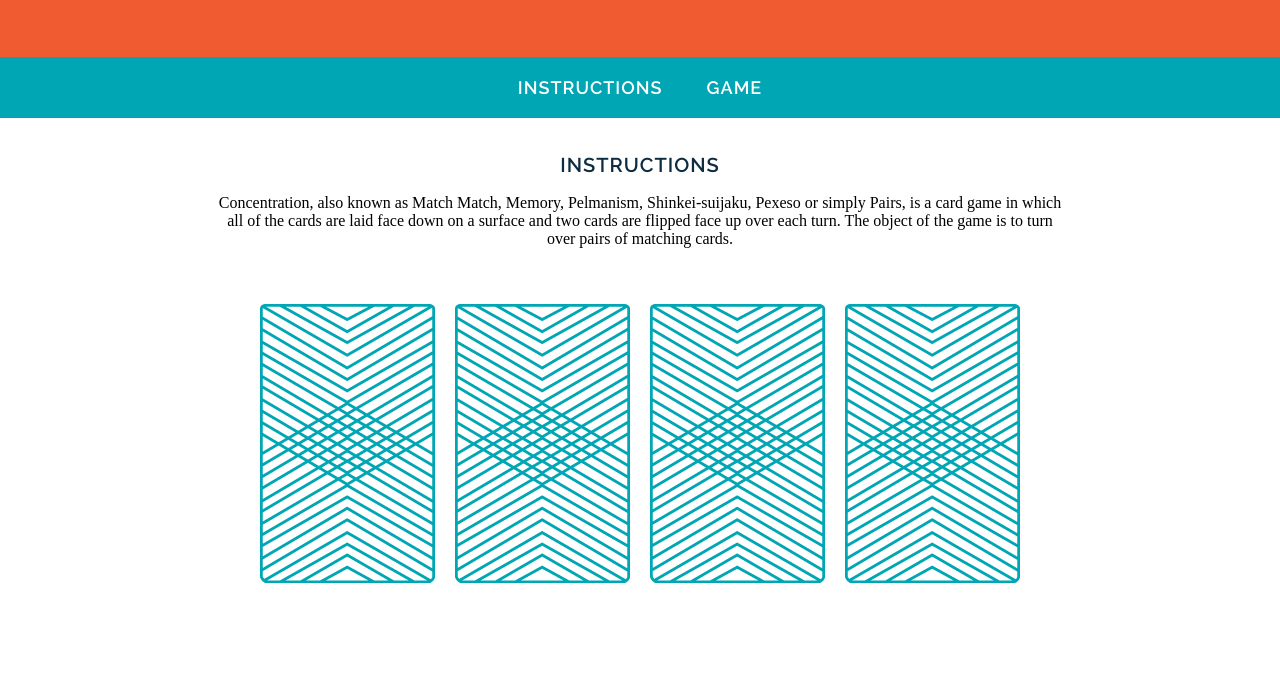
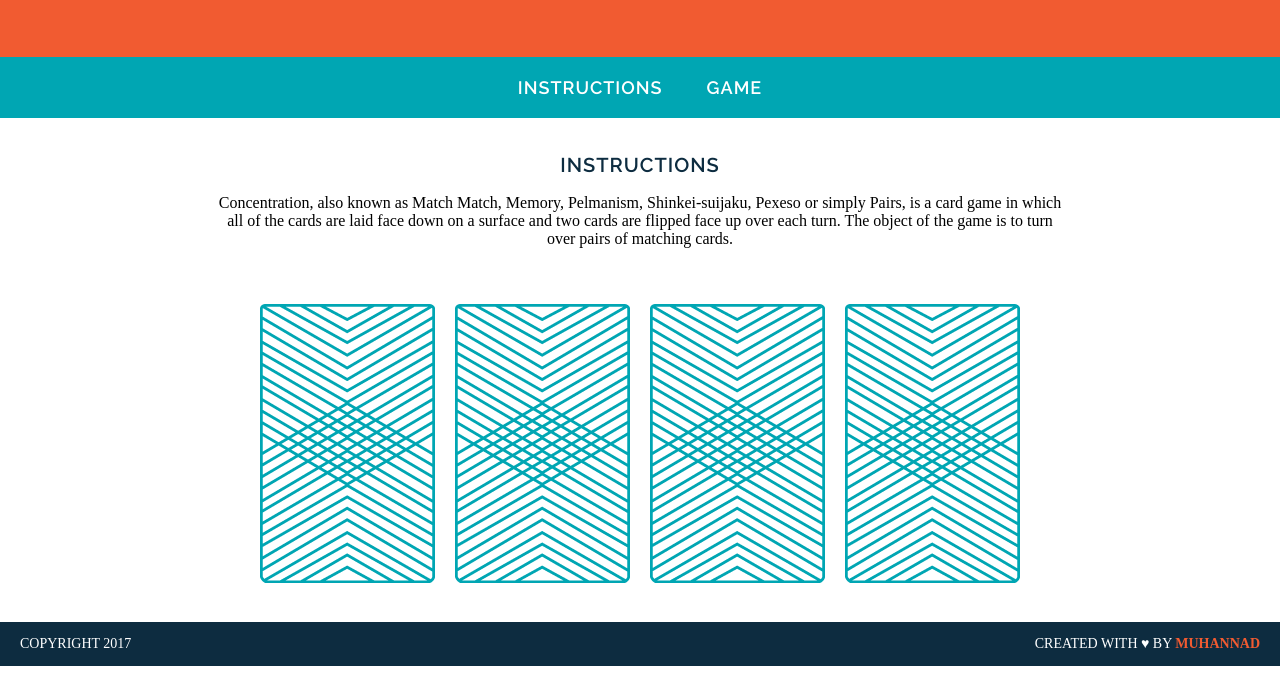
Before and after one commit to MuhannadCy/wdi-fundamentals-memorygame, a plain HTML site: page memory_game/index.html in a window 1280 px wide. Shown: the part 116-800 px from the top of the page. Drawn offline with Linux system fonts and the light colour scheme; a web font is replaced by a local one.

Commit message:
created logic

```diff
--- a/memory_game/css/style.css
+++ b/memory_game/css/style.css
@@ -11,10 +11,14 @@ a{
 	letter-spacing: 1px;
 	font-weight: 600;
 	font-size: 18px;
+	border-bottom: 2px solid transparent;
 	text-transform: uppercase;
 	text-decoration: none;
 	margin: 0 20px;
 
+}
+a:hover {
+	border-color: white;
 }
 h2{
 	font-family: "Raleway", sans-serif;
@@ -46,6 +50,7 @@ nav{
 	background-color: #00A6B3;
 	padding: 20px 0;
 
+
 }
 main{
 	width: 850px;
@@ -54,3 +59,30 @@ main{
 img{
 	margin: 40px 8px 0px 8px;
 }
+footer{
+	text-transform: uppercase;
+	padding: 0 20px;
+	background-color: #0D2C40;
+	color: white;
+	font-size: 14px;
+	letter-spacing: .08em
+	font-weight: 500;
+}
+.message{
+	float: right;
+}
+.copyright{
+	float: left;
+}
+.clearfix:after {
+visibility: hidden;
+display: block;
+content: " ";
+clear: both;
+height: 0;
+font-size: 0;
+}
+.name{
+	color: #F15B31;
+	font-weight: 700;
+}
--- a/memory_game/index.html
+++ b/memory_game/index.html
@@ -22,5 +22,12 @@
 				<img src="images/back.png" alt="King of Hearts">
 			</div>
 		</main>
+		<footer class="clearfix">
+			<p class="copyright">Copyright 2017</p>
+			<p class="message">Created with &hearts; by <span class="name">Muhannad</span></p>
+
+		</footer>
+
+		<script src="js/main.js"></script>
 	</body>
 </html>
--- /dev/null
+++ b/memory_game/js/main.js
@@ -0,0 +1,7 @@
+console.log("Up and running!");
+var cardOne = "queen";
+var cardTwo = "queen";
+var cardThree = "king";
+var cardFour = "king";
+console.log("User flipped " + cardOne);
+console.log("User flipped " + cardThree);
```
